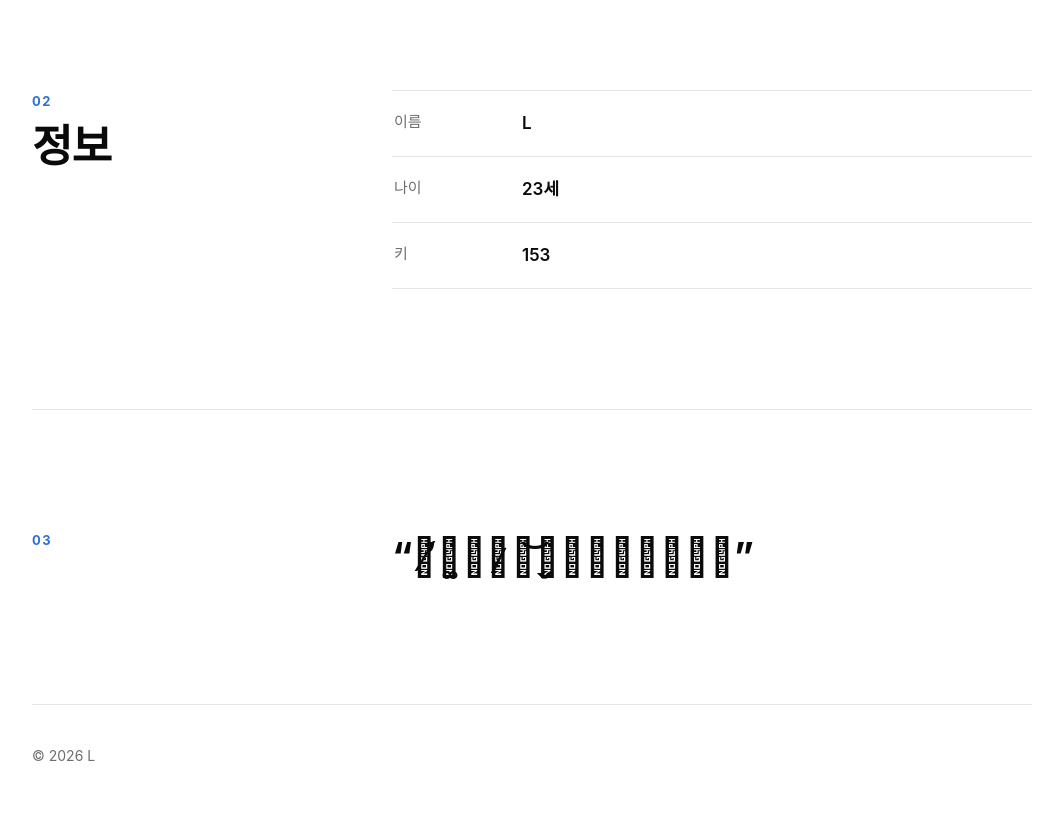
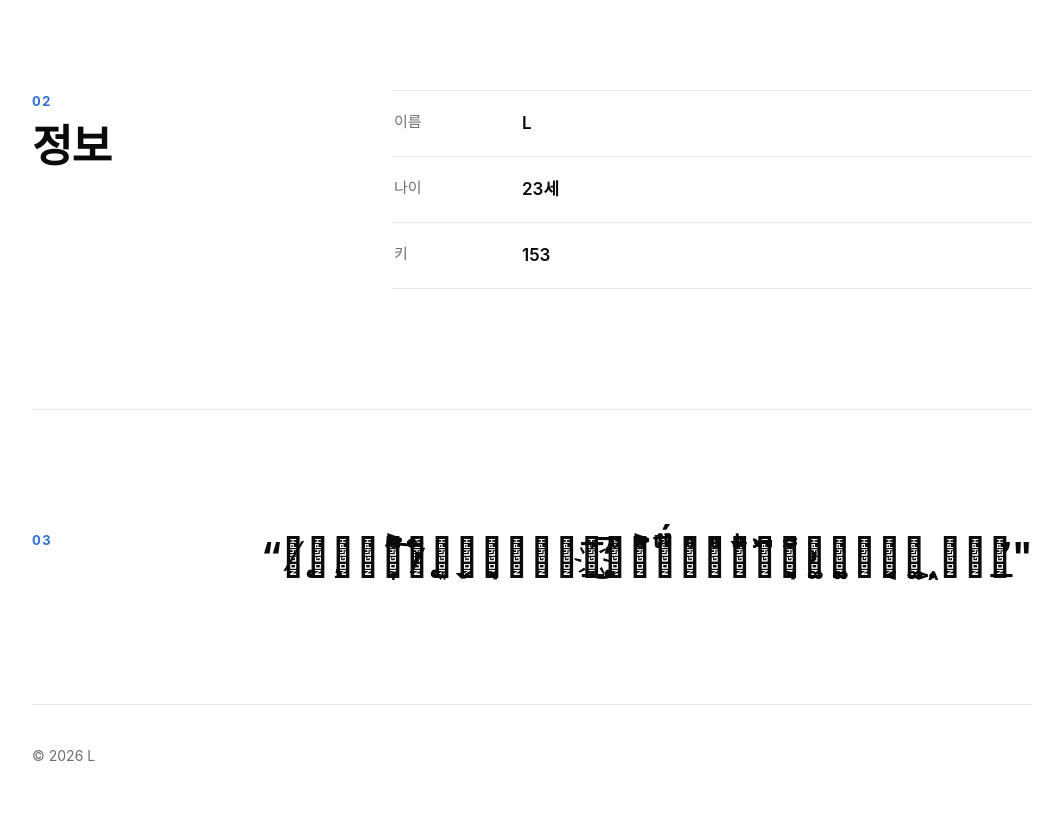
Before and after one commit to Lory-Nong/web, a plain HTML site: page index.html in a window 1280 px wide. Shown: the part 1444-2268 px from the top of the page, without its empty margins (108-1171 px from the left). Drawn offline with Linux system fonts and the light colour scheme; a web font is replaced by a local one.

Commit message:
Update quote text in index.html

```diff
--- a/index.html
+++ b/index.html
@@ -352,7 +352,7 @@ footer {
       <span class="num">03</span>
     </div>
     <blockquote class="quote reveal">
-      <p>“도̸̛̖͚̫망̷̢̬͝쳐̴̩̳̹̖̗̽”</p>
+      <p>“도̸̨̡̧̗̮̺͎̉ͤ̓͆̊͐͠망̷̨̢̬͙̭̻͉̖̍̋̎̓́͟͜͞҉̨͞쳐̛͉̫͚̥͚͈̖̠͔̤͚͚̣͖̲̳̞ͧ̅ͭ͛̈̈́ͣ͐̔ͥ̾ͤ̾ͣͦ̏̎ͪ͗̉͗͊̔͆̒͌͒̓͟"</p>
     </blockquote>
   </section>
 </main>
```
